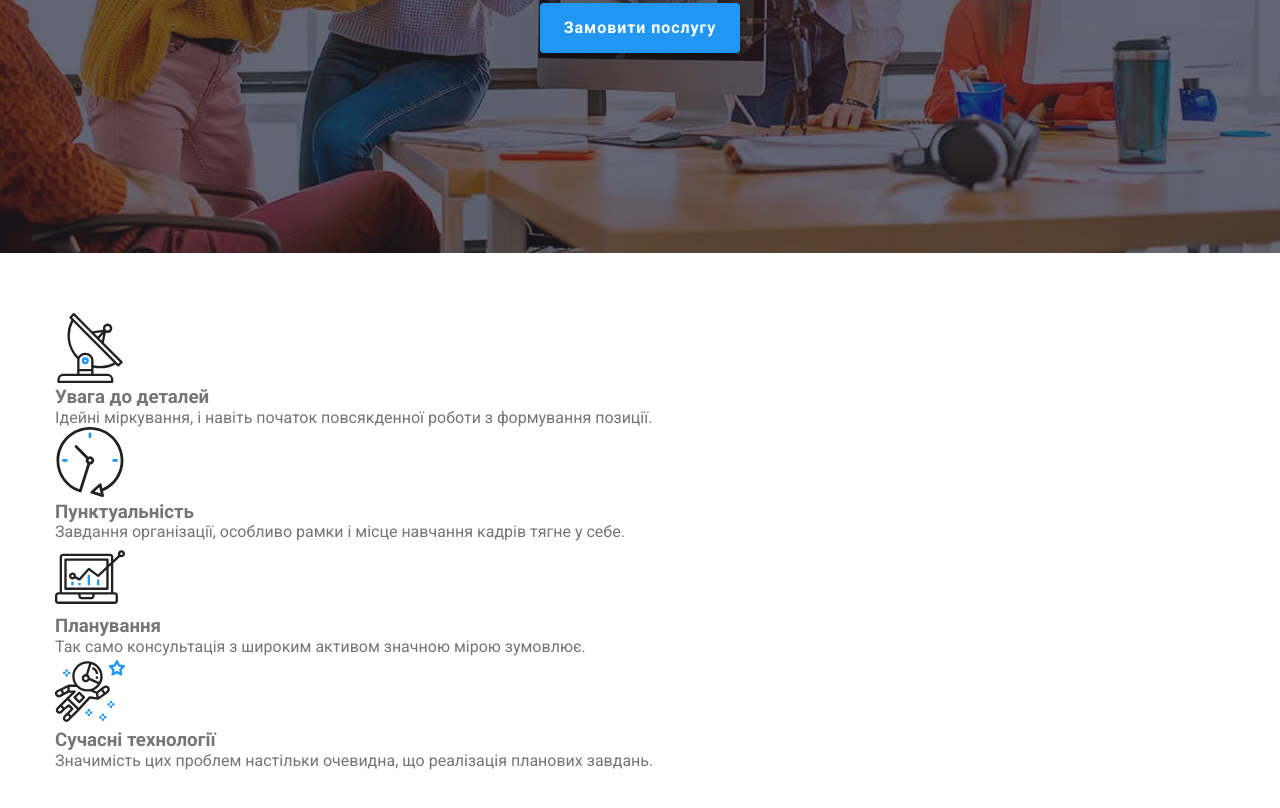
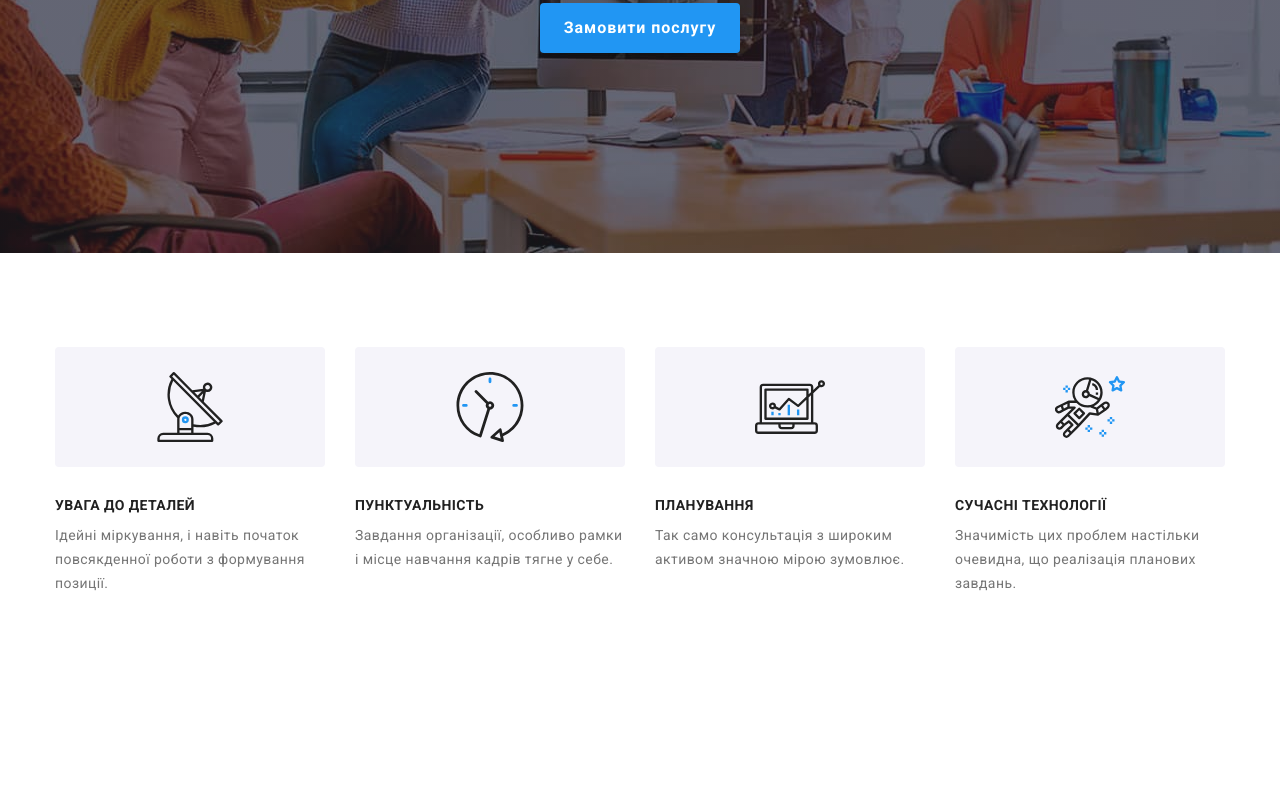
Before and after one commit to mxm-kotyk/goit-markup-hw-08, a plain HTML site: page index.html in a window 1280 px wide. Shown: the part 428-1236 px from the top of the page. After the commit the page ends 1117 px from the top, so only its background shows below. Drawn offline with Linux system fonts and the light colour scheme.

Commit message:
Finished Advantages

```diff
--- a/sass/base/_section.scss
+++ b/sass/base/_section.scss
@@ -1,7 +1,9 @@
 .section {
     padding: 60px 0;
-    // padding-top: 94px;
-    // padding-bottom: 94px;
+
+    @include desktop {
+        padding: 94px 0;
+    }
 
     &__title {
         // margin-bottom: 50px;
--- a/sass/layout/_header.scss
+++ b/sass/layout/_header.scss
@@ -45,7 +45,6 @@
 .menu-button__icon {
     transition: fill $transition;
 
-    .menu-button:hover &,
     .menu-button:focus & {
         fill: $clr-accent;
     }
--- a/sass/main.scss
+++ b/sass/main.scss
@@ -8,4 +8,5 @@
 @import "./components/button";
 @import "./layout/logo";
 @import "./layout/header";
-@import "./pages/index-page/hero"
+@import "./pages/index-page/hero";
+@import "./pages/index-page/advantages";
--- /dev/null
+++ b/sass/pages/index-page/_advantages.scss
@@ -0,0 +1,54 @@
+.advantages__list {
+    display: flex;
+    flex-direction: column;
+    gap: 30px;
+
+    @include tablet {
+        flex-direction: row;
+        flex-wrap: wrap;
+        flex-basis: calc((100% - 30px) / 2);
+    }
+    @include desktop {
+        flex-basis: calc((100% - 3 * 30px) / 4);
+    }
+}
+
+.advantages__item {
+    max-width: 450px;
+
+    @include tablet {
+        max-width: 354px;
+    }
+    @include desktop {
+        max-width: 270px;
+    }
+}
+
+.advantages__wrapper {
+    display: flex;
+    justify-content: center;
+    align-items: center;
+    height: 120px;
+    background-color: $clr-bg-secondary-beta;
+    border-radius: 4px;
+    margin-bottom: 30px;
+}
+
+.advantages__title {
+    margin-bottom: 10px;
+    font-size: 14px;
+    line-height: calc(16 / 14);
+    letter-spacing: 0.03em;
+    text-transform: uppercase;
+    color: $clr-txt-secondary;
+
+    @media screen and (max-width: 767px) {
+        text-align: center;
+    }
+}
+
+.advantages__text {
+    font-size: 14px;
+    line-height: calc(24 / 14);
+    letter-spacing: 0.03em;
+}
```
Also changed, not shown: css/main.css, css/main.min.css, 2 other files.
